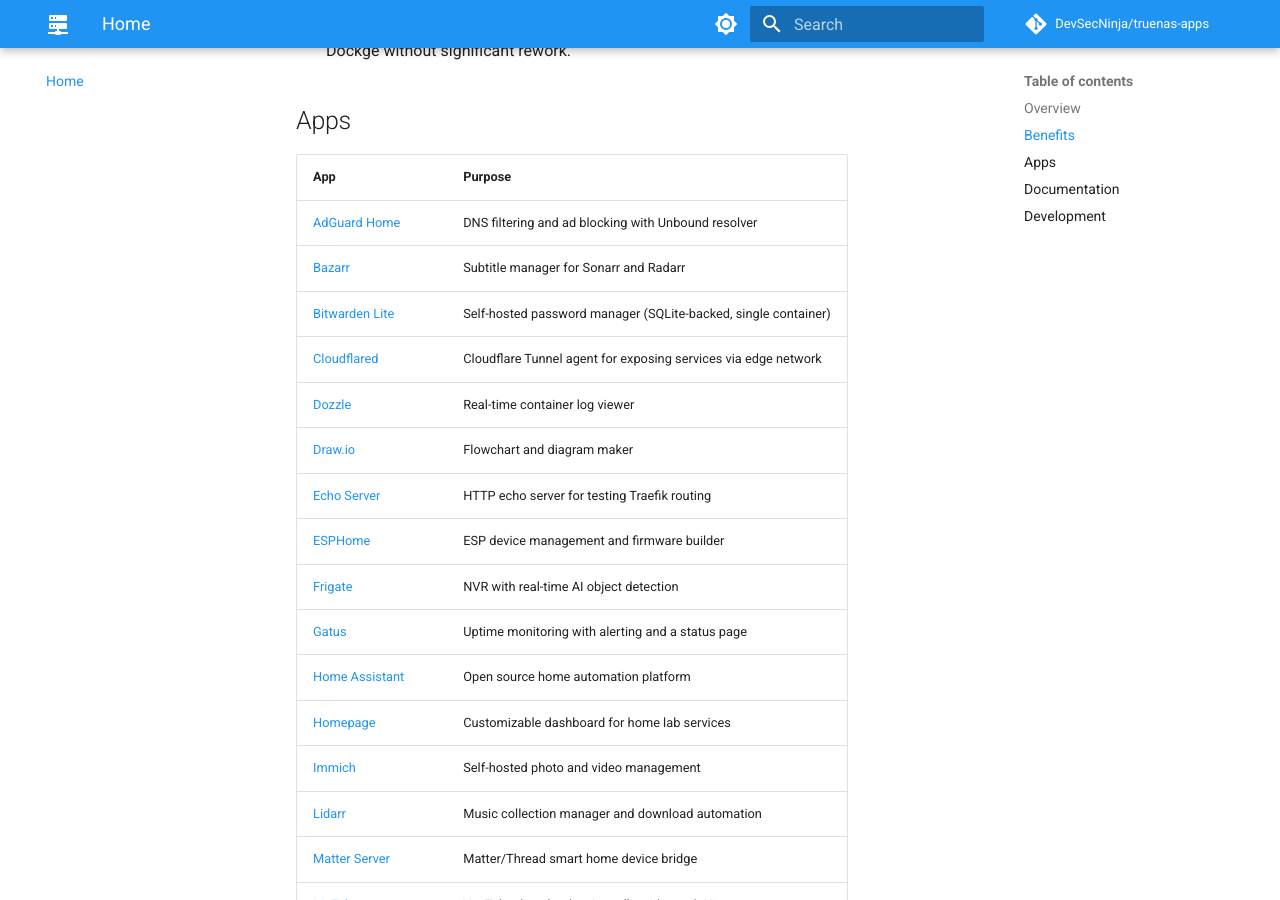
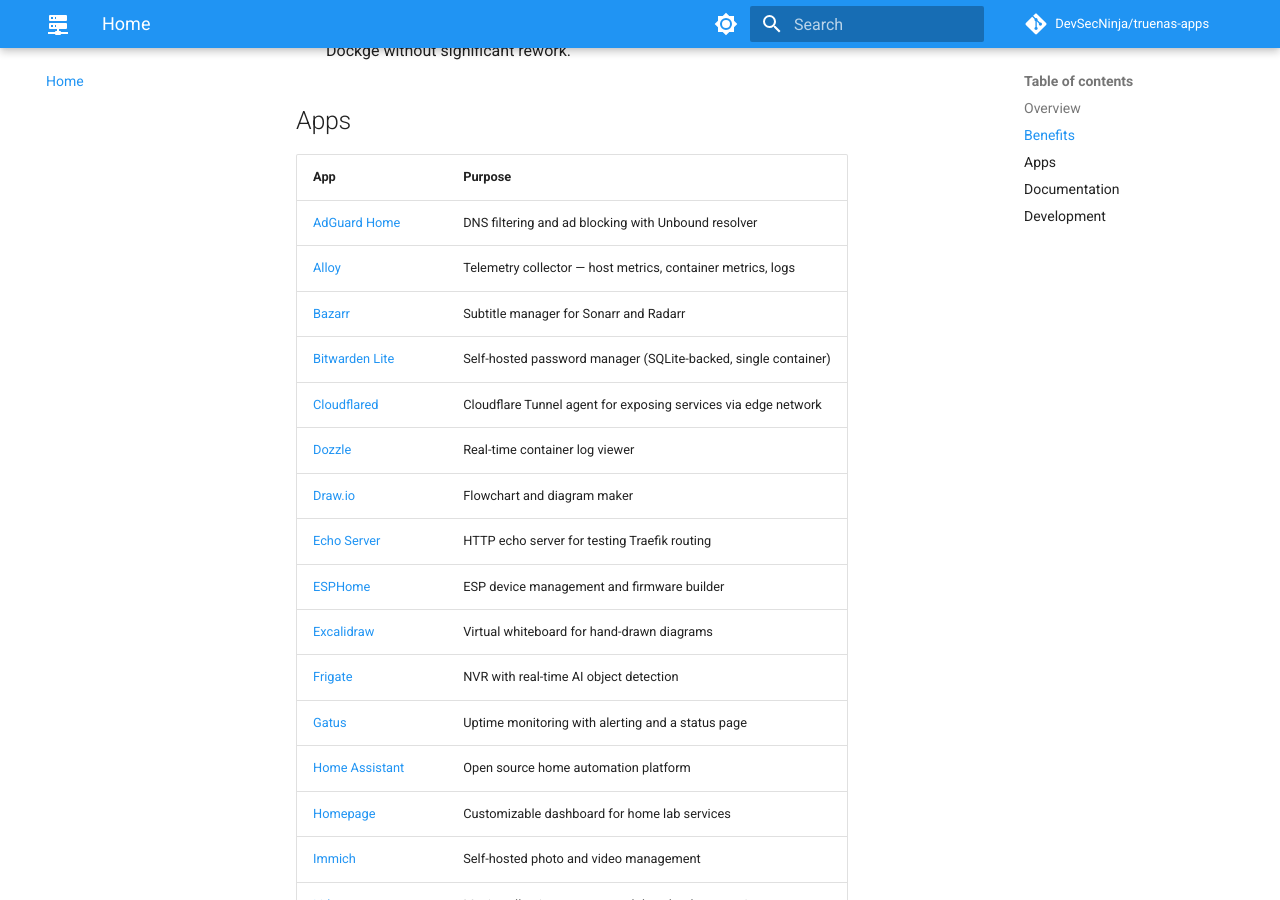
Before and after one commit to DevSecNinja/truenas-apps, an MkDocs documentation site: the page built from docs/index.md, in a window 1280 px wide and 900 px high, scrolled down 855 px. Built offline with MkDocs 1.6.1 and Material for MkDocs 9.7.7, drawn with Linux system fonts in a browser that asks for light colours; comment, search, counter and statistics services are not loaded.

Commit message:
docs: add Excalidraw and Alloy apps to the overview

```diff
--- a/docs/index.md
+++ b/docs/index.md
@@ -32,6 +32,7 @@
 | App                                                                                           | Purpose                                                        |
 | --------------------------------------------------------------------------------------------- | -------------------------------------------------------------- |
 | [AdGuard Home](https://adguard.com/en/adguard-home/overview.html)                             | DNS filtering and ad blocking with Unbound resolver            |
+| [Alloy](https://grafana.com/oss/alloy/)                                                       | Telemetry collector — host metrics, container metrics, logs    |
 | [Bazarr](https://www.bazarr.media/)                                                           | Subtitle manager for Sonarr and Radarr                         |
 | [Bitwarden Lite](https://bitwarden.com/help/install-and-deploy-lite/)                         | Self-hosted password manager (SQLite-backed, single container) |
 | [Cloudflared](https://developers.cloudflare.com/cloudflare-one/connections/connect-networks/) | Cloudflare Tunnel agent for exposing services via edge network |
@@ -39,6 +40,7 @@
 | [Draw.io](https://www.drawio.com/)                                                            | Flowchart and diagram maker                                    |
 | [Echo Server](https://github.com/mendhak/docker-http-https-echo)                              | HTTP echo server for testing Traefik routing                   |
 | [ESPHome](https://esphome.io/)                                                                | ESP device management and firmware builder                     |
+| [Excalidraw](https://excalidraw.com/)                                                         | Virtual whiteboard for hand-drawn diagrams                     |
 | [Frigate](https://frigate.video/)                                                             | NVR with real-time AI object detection                         |
 | [Gatus](https://gatus.io/)                                                                    | Uptime monitoring with alerting and a status page              |
 | [Home Assistant](https://www.home-assistant.io/)                                              | Open source home automation platform                           |
```
Also changed, not shown: README.md (+2 -1 lines).
